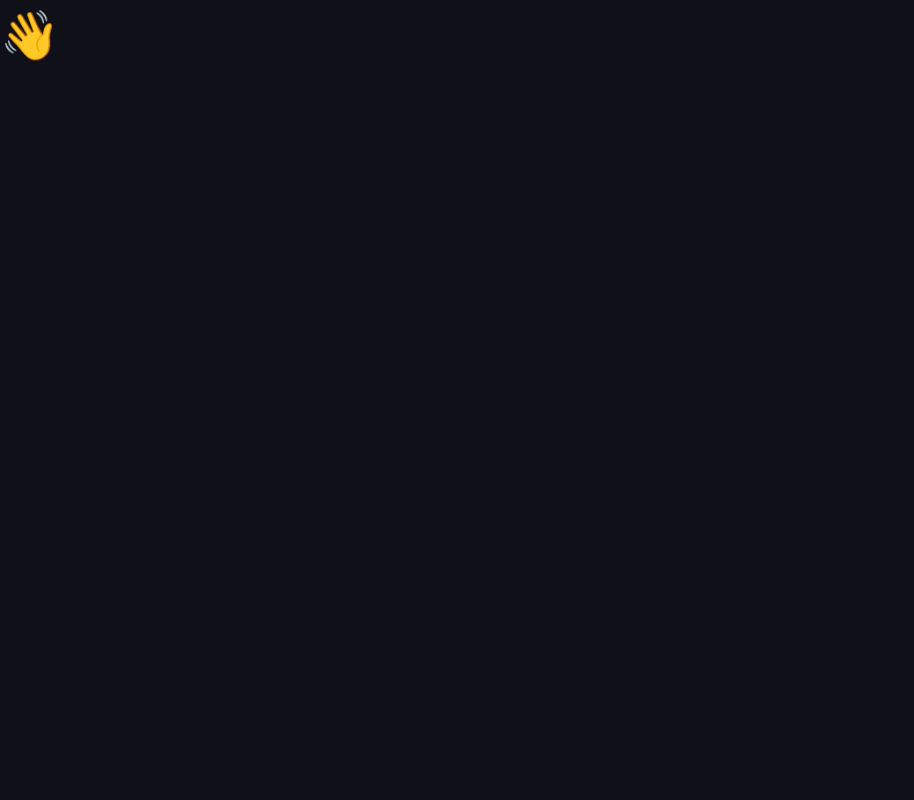
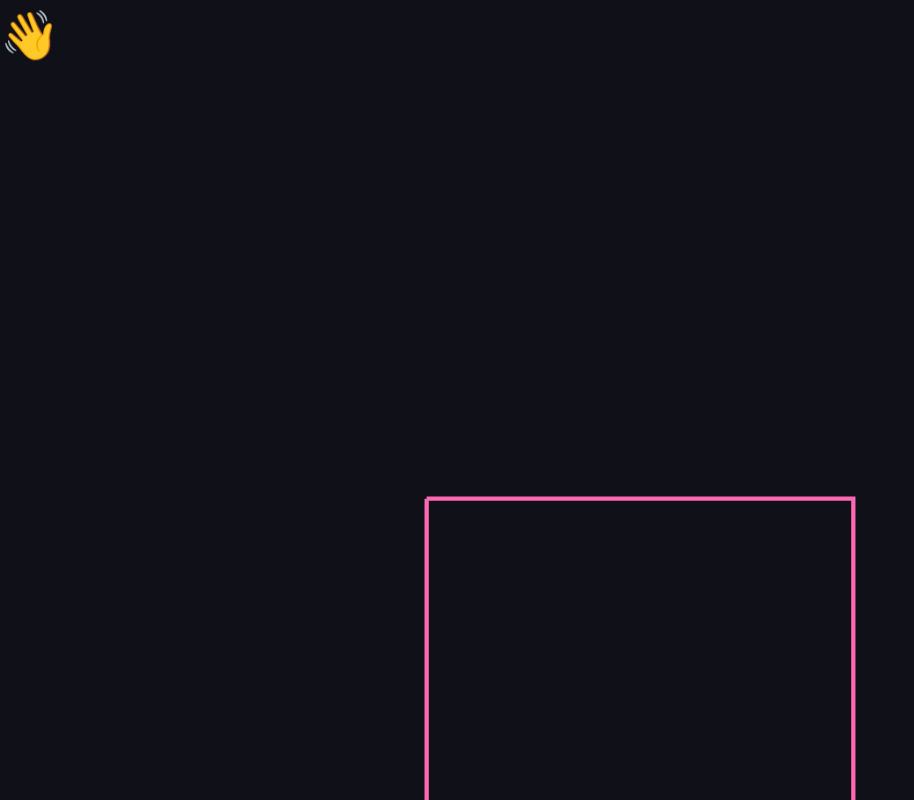
Before and after one commit to naveensinghp/Playground-Stuff, a Next.js app: page /calc in a window 1280 px wide. Shown: the top 800 px of the page, without its empty margins (0-914 px from the left). Built offline with nearby package versions, Linux system fonts and the light colour scheme.

Commit message:
no message

```diff
--- a/pages/calc.js
+++ b/pages/calc.js
@@ -11,8 +11,46 @@ export default function Calc() {
         <HandAnimation>
           👋
         </HandAnimation>
+        <Svg
+          viewBox="0 0 300 300"
+         fill="none"
+        >
+          <path
+            d="
+              M 100,100
+              L 200,100
+              L 200,200
+              L 100,200
+              L 100,100
+            "
+            stroke="hotpink"
+            storke-width="5"
+          />
+          {/* <rect
+            x="40"
+            y="15"
+            width="30"
+            height="65"
+            fill="hotpink"
+          />
+          <ellipse
+            cx="30" cy="60"
+            rx="20" ry="20"
+            fill="lightsalmon"
+          />
+          <polygon
+            points="15,80 30,55 45,80"
+            fill="turquoise"
+          /> */}
+        </Svg>
     </>
 }
+
+const Svg = styled.svg`
+
+`
+
+
 
 const wave = keyframes`
   from {
```
